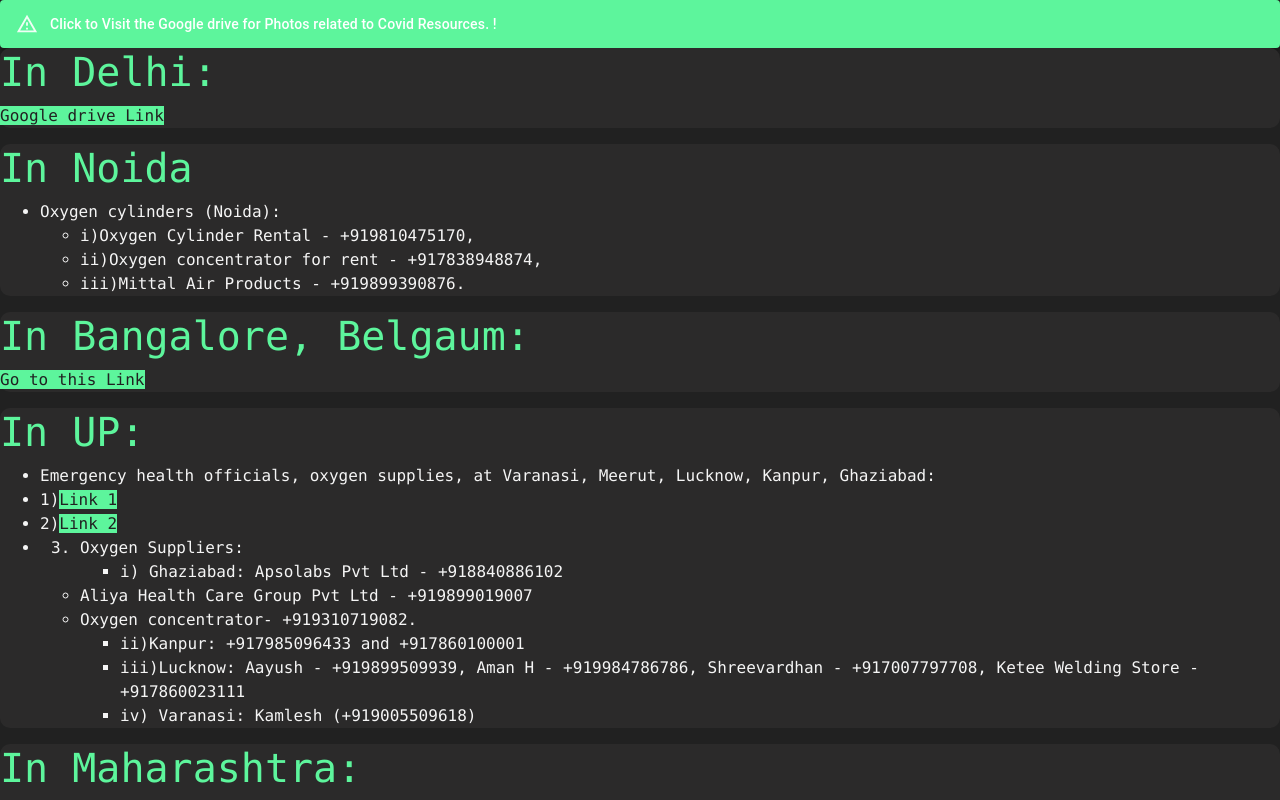
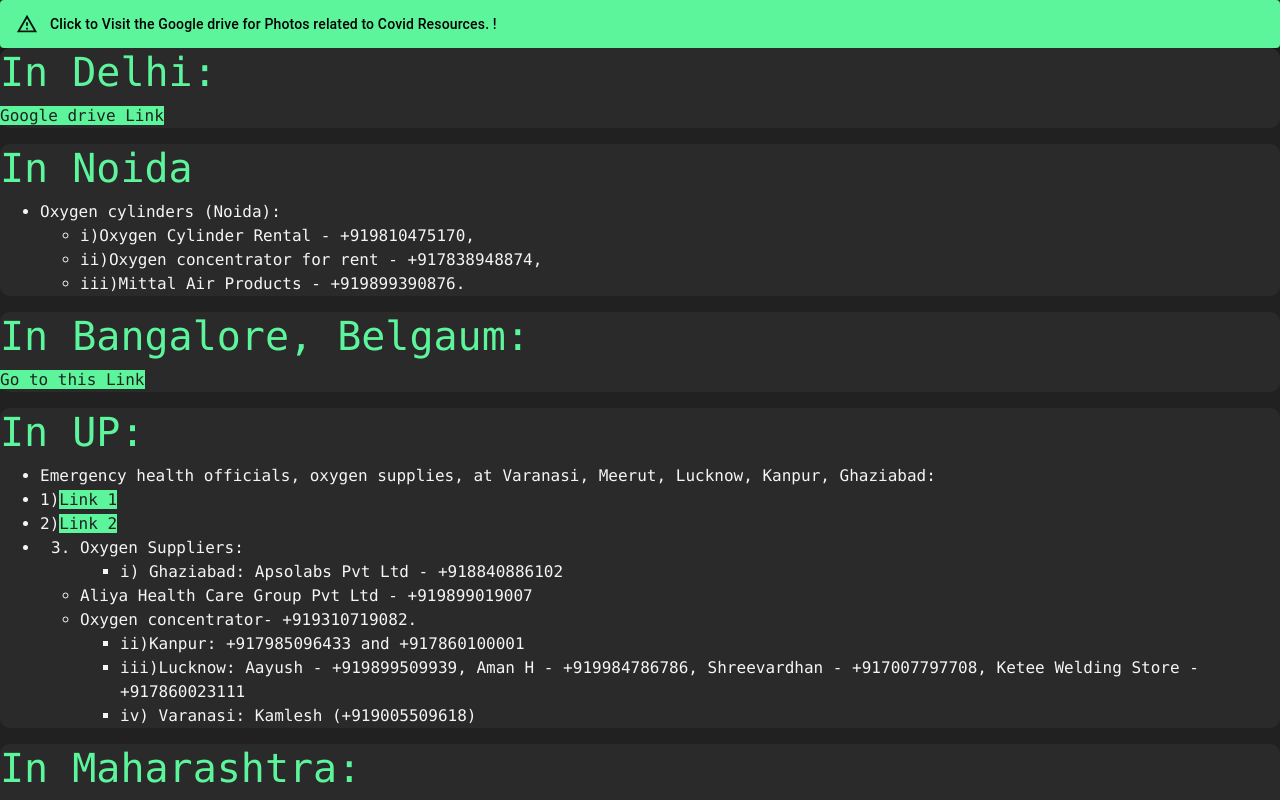
Before and after one commit to ampsteric/India-Against-Covid, a React (Create React App) app: page / in a window 1280 px wide. Shown: the top 800 px of the page. Built offline with nearby package versions, Linux system fonts and the light colour scheme.

Commit message:
change alert color

```diff
--- a/src/styles.css
+++ b/src/styles.css
@@ -31,6 +31,6 @@
 .MuiAlert-filledWarning{
   font-family: "Space Mono", Menlo, Monaco, Consolas, "Liberation Mono", "Courier New", monospace;
   background-color: #5DF59C !important;
-  color: black;
+  color: black !important;
   font-weight: 700;
 }
```
